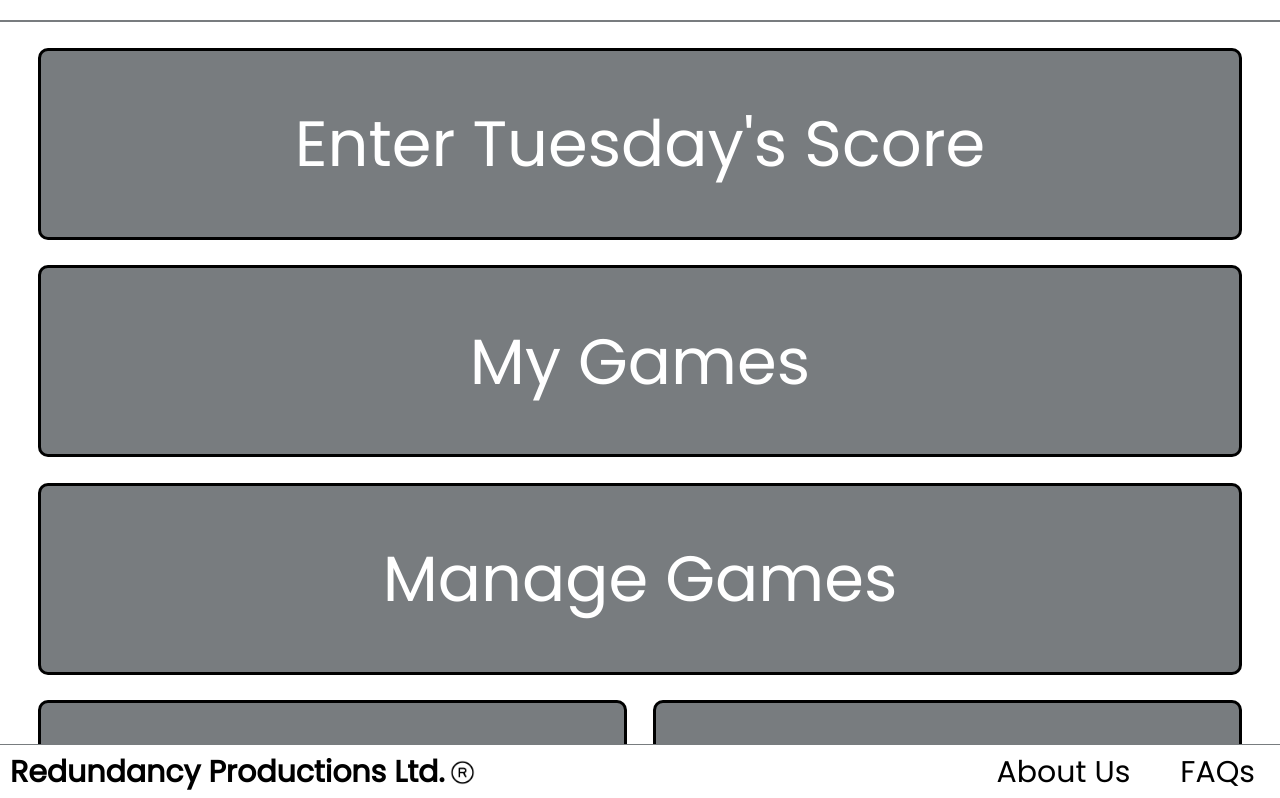
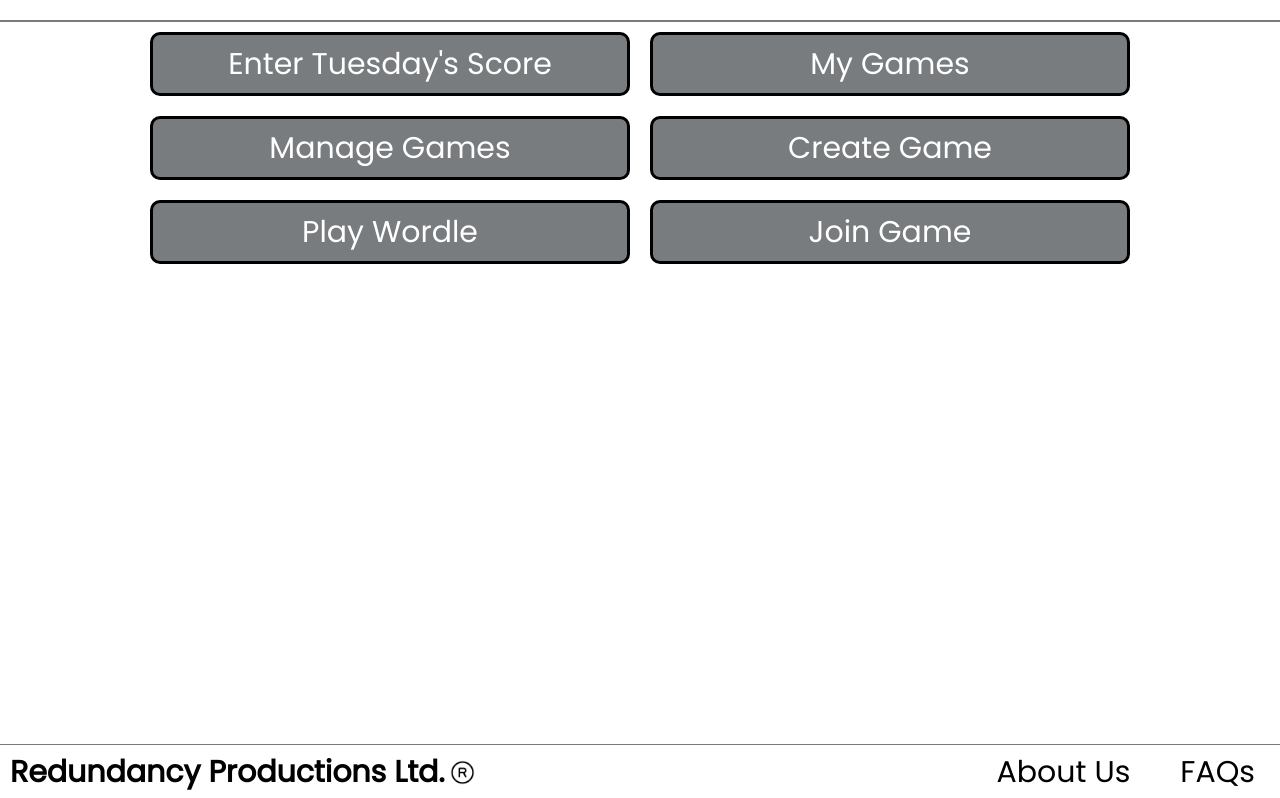
Before and after one commit to Fraser-Dwyer/SheetStorm, a React (Create React App) app: page / in a window 1280 px wide. Shown: the top 798 px of the page. Built offline with nearby package versions, Linux system fonts and the light colour scheme; no server answers; a web font is replaced by a local one.

Commit message:
Home css added for desktop

```diff
--- a/src/Pages/Home.js
+++ b/src/Pages/Home.js
@@ -76,7 +76,8 @@ export default function Home({ baseURL }) {
   }, [userInfo]);
 
   return (
-    <div className="homeContainer" style={{ marginBottom: "10vw" }}>
+    <div className="homeContainerContainer">
+      <div className="homeContainer">
         {userInfo?.username !== undefined && (
           <h2>
             Welcome {userInfo.username.slice(0, 1).toUpperCase()}
@@ -99,9 +100,13 @@ export default function Home({ baseURL }) {
             Enter {dayToday}'s Score
           </button>
           <button onClick={() => navigate("/my-games")}>My Games</button>
-        <button onClick={() => navigate("/manage-games")}>Manage Games</button>
+          <button onClick={() => navigate("/manage-games")}>
+            Manage Games
+          </button>
           <div className="sideButtonDiv">
-          <button onClick={() => navigate("/create-game")}>Create Game</button>
+            <button onClick={() => navigate("/create-game")}>
+              Create Game
+            </button>
             <button onClick={() => navigate("/join-game")}>Join Game</button>
           </div>
           <a href="https://www.nytimes.com/games/wordle/index.html">
@@ -109,5 +114,6 @@ export default function Home({ baseURL }) {
           </a>
         </div>
       </div>
+    </div>
   );
 }
--- a/src/Styles/Footer.css
+++ b/src/Styles/Footer.css
@@ -50,13 +50,14 @@
         margin: 0px 20px 0px 40px;
     }
 
+    .footerContainer div:last-child p:hover {
+        cursor: pointer;
+        color: #69a964;
+    }
+
     .footerContainer p {
         font-size: 30px;
         padding: 5px;
-    }
-
-    .footerContainer p:hover {
-        cursor: pointer;
     }
 
     .footerContainer img {
--- a/src/Styles/Header.css
+++ b/src/Styles/Header.css
@@ -14,10 +14,6 @@ header h1 {
   font-style: italic;
   margin: 0vw 3vw 0vw 0vw;
   text-decoration: underline;
-}
-
-header img {
-  width: 10vw;
 }
 
 header a {
@@ -81,9 +77,18 @@ header a {
 
   header a:hover {
     cursor: pointer;
+    color: #69a964;
   }
 
   .leftHeaderDiv {
     margin-top: 15px;
   }
+
+  .titleContainerLogos {
+    width: 800px;
+  }
+
+  .titleContainerLogos img {
+    width: 100%;
+  }
 }
--- a/src/Styles/Home.css
+++ b/src/Styles/Home.css
@@ -1,13 +1,13 @@
-.homeContainer {
-    width: 1fr;
-}
-
 .homeContainer h3 {
     font-size: 5vw;
     margin-top: 0px;
     margin-bottom: 0px;
     padding-bottom: 0px;
     padding-top: 0px;
+}
+
+.homeContainer {
+    margin-bottom: 10vw;
 }
 
 h2 {
@@ -25,7 +25,7 @@ button {
 }
 
 .menuButtonContainer button {
-    display:block;
+    display: block;
     width: 94vw;
     height: 15vw;
     margin: 2vw auto;
@@ -49,7 +49,7 @@ button {
     align-items: center;
 }
 
-.sideButtonDiv :last-child{
+.sideButtonDiv :last-child {
     margin: 0 0 0 1vw;
 }
 
@@ -72,3 +72,67 @@ button {
     text-decoration: none;
     color: white;
 }
+
+/* For larger than phone screen size (Desktops or iPads) */
+@media only screen and (min-width: 601px) {
+    .homeContainerContainer {
+        display: flex;
+        justify-content: center;
+    }
+
+    .homeContainer {
+        max-width: 1000px;
+        margin-bottom: 50px;
+    }
+
+    h2 {
+        margin: 30px 30px 30px 15px;
+        font-size: 36px;
+    }
+
+    .myScoreContainer {
+        display: block;
+        width: calc(100% - 40px);
+        margin: 0px 20px;
+    }
+
+    .menuButtonContainer {
+        display: grid;
+        grid-template-columns: 50% 50%;
+    }
+
+    .menuButtonContainer div {
+        display: block;
+        grid-row: span 2;
+    }
+
+    .menuButtonContainer div button {
+        width: 480px;
+    }
+
+    .sideButtonDiv :last-child {
+        margin: 10px auto;
+    }
+
+    .sideButtonDiv :first-child {
+        margin: 10px auto;
+    }
+
+    .menuButtonContainer button {
+        width: 480px;
+        height: 8vh;
+        margin: 10px auto;
+        font-size: 30px;
+    }
+
+    .menuButtonContainer button:hover {
+        cursor: pointer;
+        background-color: #69a964;
+    }
+
+    .menuButtonContainer div {
+        width: 100%;
+    }
+
+
+}
--- a/src/Styles/MyGames.css
+++ b/src/Styles/MyGames.css
@@ -104,3 +104,10 @@ h4 {
 p a {
     text-decoration: underline;
 }
+
+/* For larger than phone screen size (Desktops or iPads) */
+@media only screen and (min-width: 601px) {
+    h4 {
+        font-size: 30px;
+    }
+}
--- a/src/Styles/ScoreTable.css
+++ b/src/Styles/ScoreTable.css
@@ -114,3 +114,63 @@ h4 {
 .weekNavContainer img:last-child {
   margin-right: 3vw;
 }
+
+
+/* For larger than phone screen size (Desktops or iPads) */
+@media only screen and (min-width: 601px) {
+  .weekNavContainer img {
+    width: 40px;
+    height: 40px;
+  }
+
+  .weekNavContainer img:hover {
+    cursor: pointer;
+    transform: scale(1.1);
+  }
+
+  table {
+    margin: 20px auto;
+    font-size: 25px;
+    border-radius: 10px;
+    border-spacing: 5px;
+  }
+
+  .days th {
+    width: 210px;
+    min-width: 210px;
+    padding-left: 10px;
+  }
+
+  .scores div th {
+    width: 210px;
+    min-width: 210px;
+    max-width: 210px;
+    padding-left: 10px;
+  }
+
+  .days td {
+    width: 85px;
+    min-width: 85px;
+  }
+
+  .scores div td {
+    width: 85px;
+    min-width: 85px;
+  }
+
+  .days td:last-child {
+    width: 85px;
+    min-width: 85px;
+  }
+
+  .scores div td:last-child {
+    width: 85px;
+    min-width: 85px;
+  }
+
+  .tableContainer {
+    width: calc(100% - 40px);
+    margin-left: 5px;
+    margin-right: 5px;
+  }
+}
```
Lines whose indentation alone changed are shown as unchanged.
